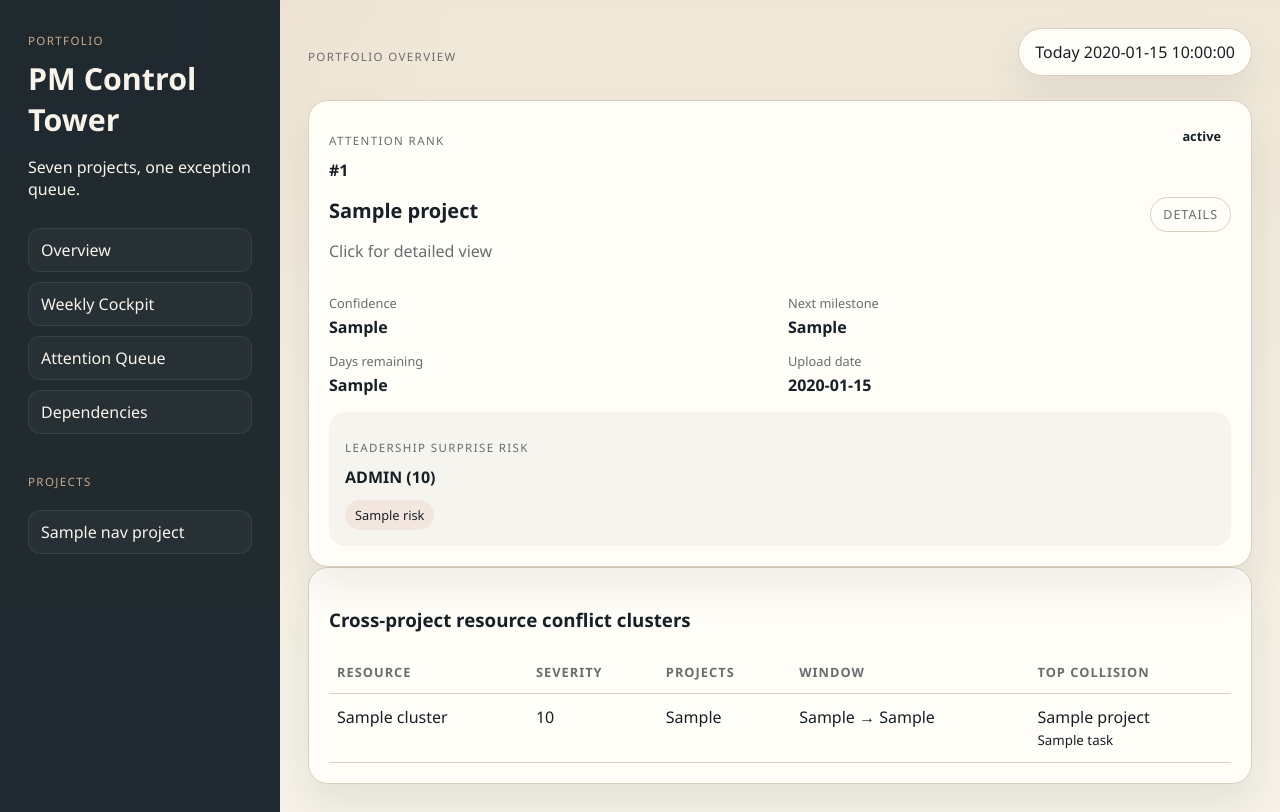
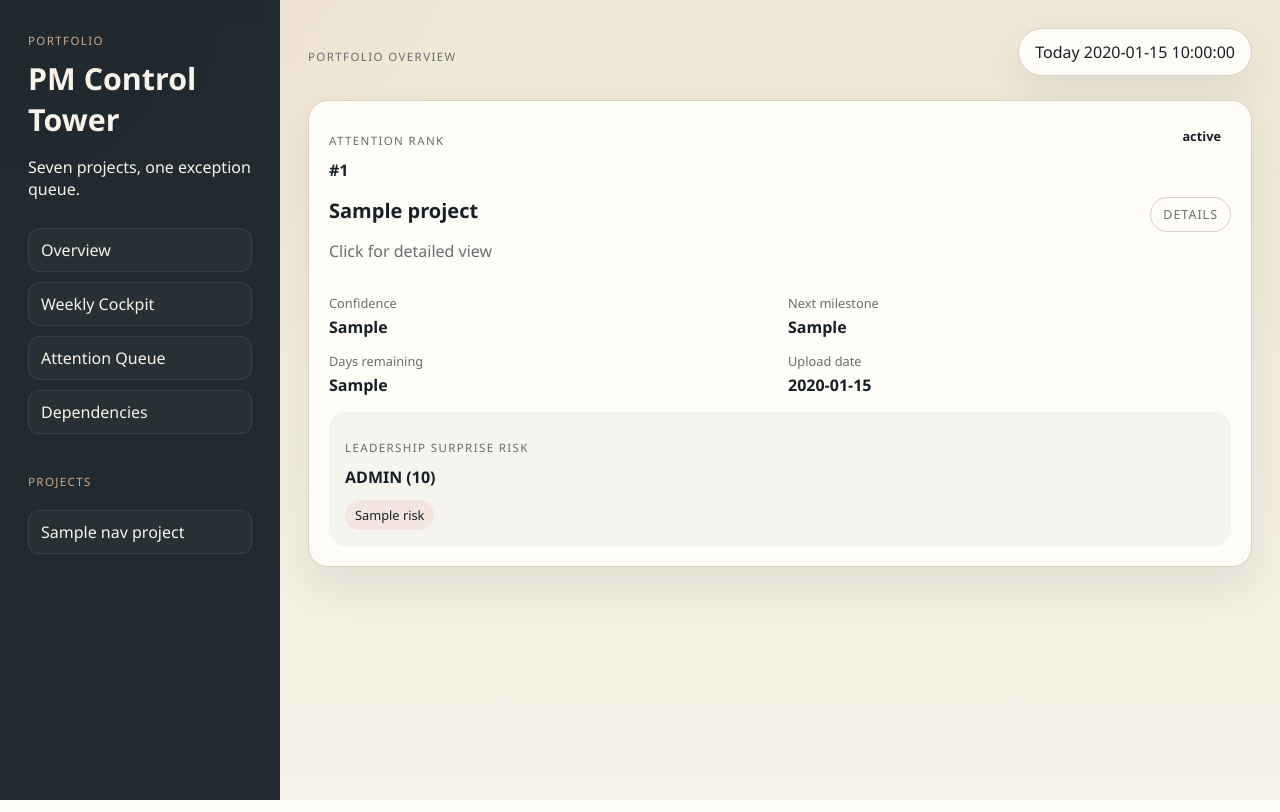
Before and after one commit to matthudsonenergy/pm_dash, a FastAPI app: template src/pm_dashboard/templates/portfolio.html in a window 1280 px wide. Run offline with FastAPI, Linux system fonts and the light colour scheme; the template is opened without the code that fills it: most values are stand-ins (such as "Sample title", 1, 10 or a date in 2020).

Commit message:
Remove resource conflict clusters card from dashboard

```diff
--- a/src/pm_dashboard/templates/portfolio.html
+++ b/src/pm_dashboard/templates/portfolio.html
@@ -101,38 +101,4 @@
     {% endfor %}
   </section>
 
-  <section class="panel">
-    <h3>Cross-project resource conflict clusters</h3>
-    {% if resource_conflicts %}
-      <div class="table-wrap">
-        <table>
-          <thead>
-            <tr>
-              <th>Resource</th>
-              <th>Severity</th>
-              <th>Projects</th>
-              <th>Window</th>
-              <th>Top collision</th>
-            </tr>
-          </thead>
-          <tbody>
-            {% for cluster in resource_conflicts %}
-              <tr>
-                <td>{{ cluster.resource_label }}</td>
-                <td>{{ cluster.severity_score }}</td>
-                <td>{{ cluster.impacted_projects|join(", ") }}</td>
-                <td>{{ cluster.window_start }} → {{ cluster.window_end }}</td>
-                <td>
-                  {{ cluster.conflicts[0].projects|join(" vs ") }}<br />
-                  <small>{{ cluster.conflicts[0].tasks|join(" / ") }}</small>
-                </td>
-              </tr>
-            {% endfor %}
-          </tbody>
-        </table>
-      </div>
-    {% else %}
-      <p class="muted">No cross-project critical-resource conflicts detected.</p>
-    {% endif %}
-  </section>
 {% endblock %}
```
